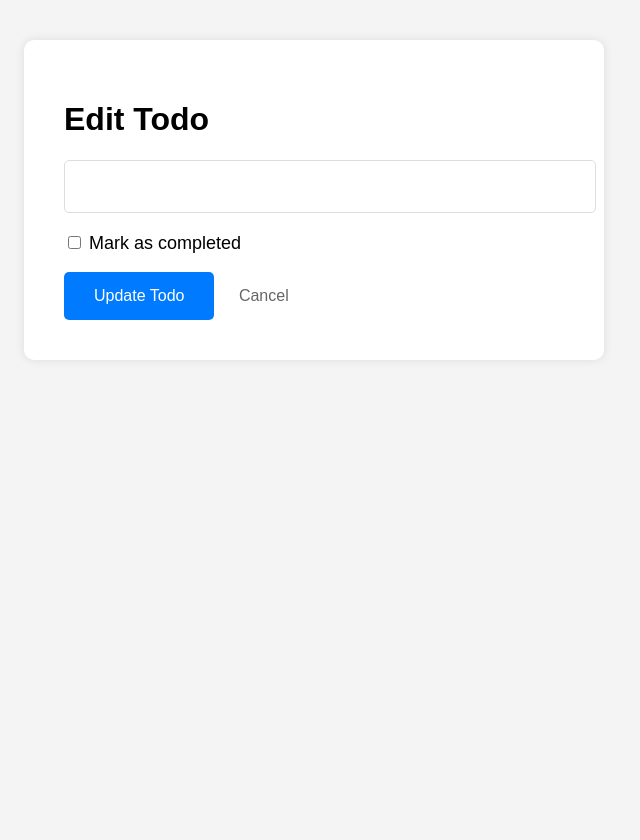
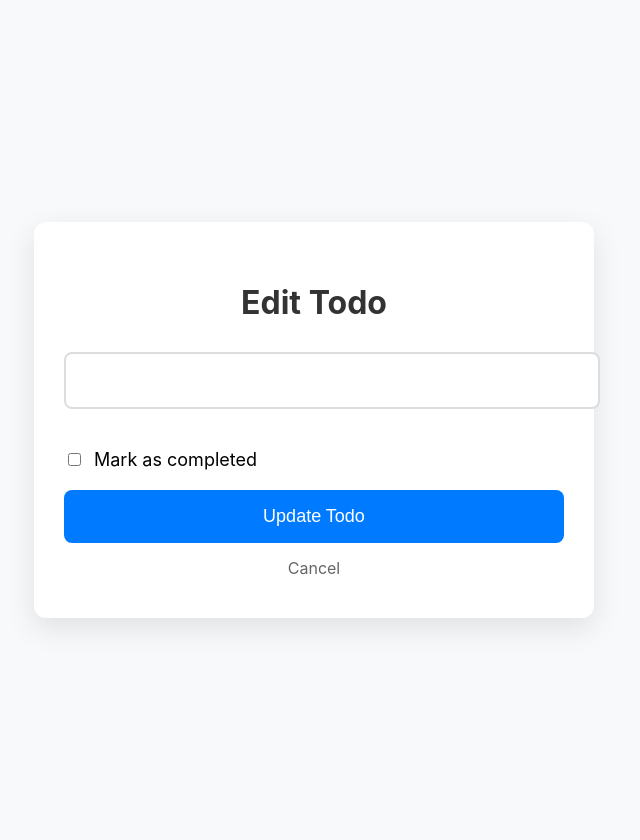
Before and after one commit to Obulesh92/Django-projects, a Django app: template Todolist/templates/todo_edit.html in a window 1280 px wide. Shown: the whole page, without its empty margins (326-966 px from the left). Before the commit the page ends 320 px from the top, so only its background shows below. Run offline with Django 5.2, Linux system fonts and the light colour scheme; the template is opened without the code that fills it, so the values that code supplies are empty.

Commit message:
Update todo_edit.html

```diff
--- a/Todolist/templates/todo_edit.html
+++ b/Todolist/templates/todo_edit.html
@@ -2,15 +2,17 @@
 <html>
 <head>
     <meta charset="UTF-8">
+    <meta name="viewport" content="width=device-width, initial-scale=1.0">
     <title>Edit Todo</title>
     <style>
-        body { font-family: Arial; margin: 40px; background: #f4f4f4; }
-        .box { max-width: 500px; margin: auto; background: white; padding: 40px; border-radius: 10px; box-shadow: 0 0 10px rgba(0,0,0,0.1); }
-        input[type=text] { width: 100%; padding: 15px; font-size: 18px; border: 1px solid #ddd; border-radius: 5px; margin-bottom: 20px; }
-        label { font-size: 18px; }
-        button { padding: 15px 30px; background: #007bff; color: white; border: none; border-radius: 5px; font-size: 16px; cursor: pointer; }
+        body { font-family: -apple-system, BlinkMacSystemFont, 'Segoe UI', Roboto, sans-serif; margin: 0; background: #f8f9fa; padding: 20px; min-height: 100vh; display: flex; align-items: center; }
+        .box { width: 100%; max-width: 500px; margin: auto; background: white; padding: 40px 30px; border-radius: 12px; box-shadow: 0 10px 30px rgba(0,0,0,0.1); }
+        h1 { text-align: center; color: #333; margin-bottom: 30px; }
+        input[type="text"] { width: 100%; padding: 16px; font-size: 18px; border: 2px solid #ddd; border-radius: 8px; margin-bottom: 20px; }
+        label { display: flex; align-items: center; gap: 10px; font-size: 18px; margin: 20px 0; }
+        button { width: 100%; padding: 16px; background: #007bff; color: white; border: none; border-radius: 8px; font-size: 18px; cursor: pointer; }
         button:hover { background: #0056b3; }
-        .back { margin-left: 20px; color: #666; text-decoration: none; }
+        .back { display: block; text-align: center; margin-top: 15px; color: #666; text-decoration: none; }
     </style>
 </head>
 <body>
@@ -19,15 +21,13 @@
     <form method="post">
         {% csrf_token %}
         <input type="text" name="title" value="{{ todo.title }}" required>
-        <br>
         <label>
             <input type="checkbox" name="completed" {% if todo.completed %}checked{% endif %}>
             Mark as completed
         </label>
-        <br><br>
         <button type="submit">Update Todo</button>
-        <a href="{% url 'todo_list' %}" class="back">Cancel</a>
     </form>
+    <a href="{% url 'todo_list' %}" class="back">Cancel</a>
 </div>
 </body>
 </html>
```
